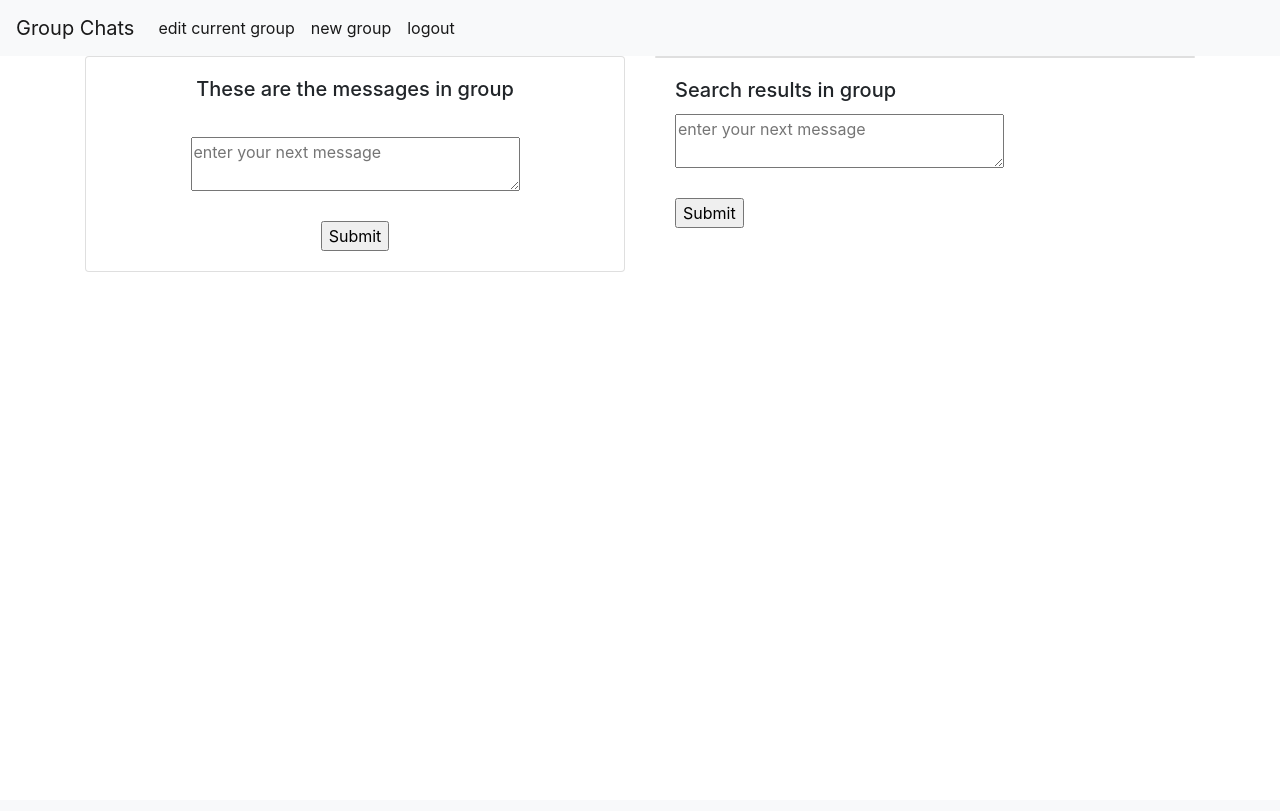
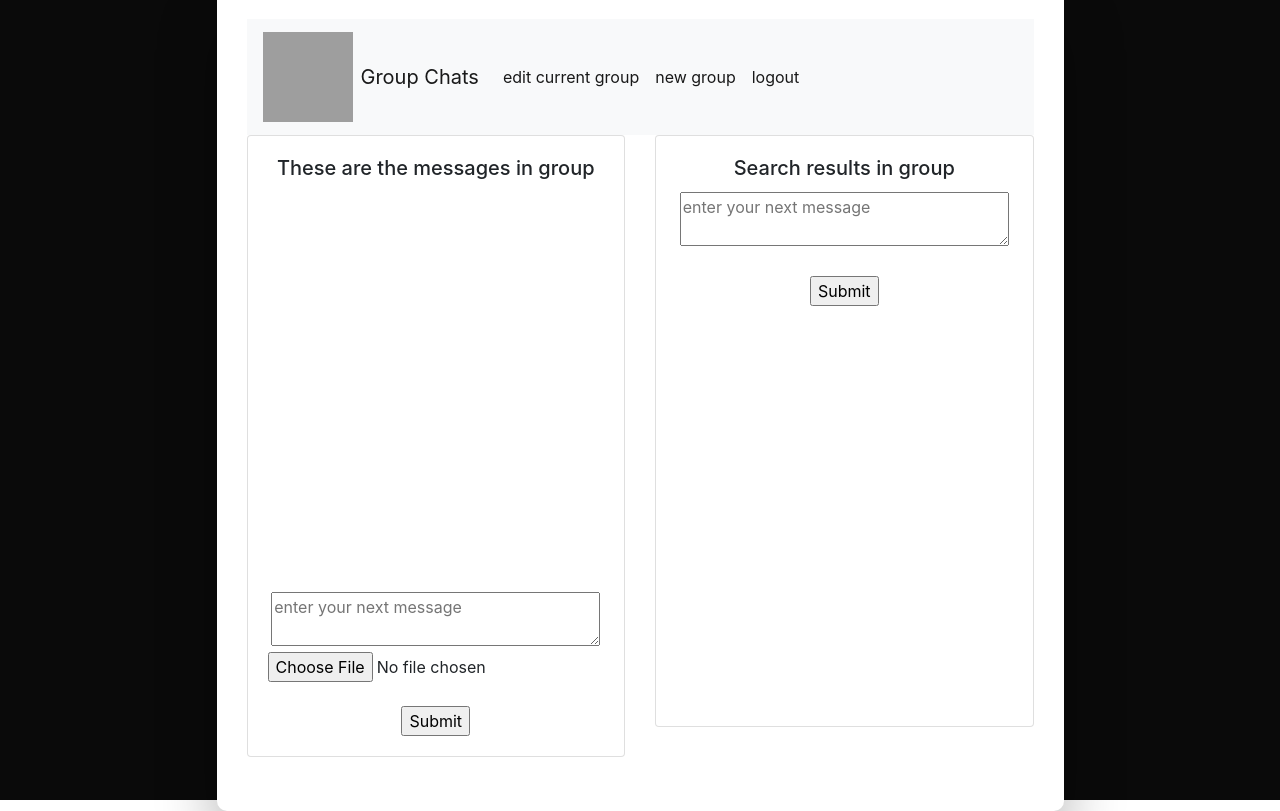
Before and after one commit to khood5/cloudSecProjectGroup3, a Flask app: template templates/home.html in a window 1280 px wide. Before the commit the page ends 272 px from the top, so only its background shows below. Run offline with Flask 3, Linux system fonts and the light colour scheme; the template is opened without the code that fills it, so the values that code supplies are empty; some libraries are stand-ins or nearby versions; grey boxes are pictures that could not be loaded.

Commit message:
Updata_May07

```diff
--- a/templates/base.html
+++ b/templates/base.html
@@ -4,11 +4,44 @@
 <head>
     <link rel="stylesheet" href="https://cdn.jsdelivr.net/npm/bootstrap@4.3.1/dist/css/bootstrap.min.css"
         integrity="sha384-ggOyR0iXCbMQv3Xipma34MD+dH/1fQ784/j6cY/iJTQUOhcWr7x9JvoRxT2MZw1T" crossorigin="anonymous">
+    <style>
+        .wrapper {
+            display: flex;
+            align-items: center;
+            justify-content: center;
+            height: 100vh;
+            background-color: #0a0a0a;
+        }
+
+        #content {
+            background-color: #fff;
+            padding: 30px;
+            border-radius: 10px;
+            box-shadow: 0 30px 60px 0 rgba(0, 0, 0, 0.3);
+            margin: 2rem;
+        }
+
+        .navbar-brand {
+            display: flex;
+            align-items: center;
+        }
+
+        .navbar-brand img {
+            width: 90px;
+            height: 90px;
+            margin-right: 8px;
+        }
+    </style>
 </head>
 
 <body>
+    <div class="wrapper">
+        <div id="content">
             <nav class="navbar navbar-expand-lg navbar-light bg-light">
-        <a class="navbar-brand" href="{{url_for('home', gid=None)}}">Group Chats</a>
+                <a class="navbar-brand" href="{{url_for('home', gid=None)}}">
+                    <img src="https://i.postimg.cc/gjtPPQsn/Group-3.png" alt="Group Chats Icon">
+                    Group Chats
+                </a>
                 <button class="navbar-toggler" type="button" data-toggle="collapse" data-target="#navbarNav"
                     aria-controls="navbarNav" aria-expanded="false" aria-label="Toggle navigation">
                     <span class="navbar-toggler-icon"></span>
@@ -36,19 +69,10 @@
             </nav>
 
             <!-- main content -->
-    <div id="content">{% block content %}{% endblock %}</div>
-
+            <div>{% block content %}{% endblock %}</div>
+        </div>
+    </div>
 </body>
 
-
 <script src="https://code.jquery.com/jquery-3.3.1.slim.min.js"
-    integrity="sha384-q8i/X+965DzO0rT7abK41JStQIAqVgRVzpbzo5smXKp4YfRvH+8abtTE1Pi6jizo"
-    crossorigin="anonymous"></script>
-<script src="https://cdn.jsdelivr.net/npm/popper.js@1.14.7/dist/umd/popper.min.js"
-    integrity="sha384-UO2eT0CpHqdSJQ6hJty5KVphtPhzWj9WO1clHTMGa3JDZwrnQq4sF86dIHNDz0W1"
-    crossorigin="anonymous"></script>
-<script src="https://cdn.jsdelivr.net/npm/bootstrap@4.3.1/dist/js/bootstrap.min.js"
-    integrity="sha384-JjSmVgyd0p3pXB1rRibZUAYoIIy6OrQ6VrjIEaFf/nJGzIxFDsf4x0xIM+B07jRM"
-    crossorigin="anonymous"></script>
-
-</html>
+    integrity="sha384-q8i/X+965DzO0rT7abK41JStQIAqVgRVzpbzo5smXKp4YfRvH+8abtTE1Pi6j
--- a/templates/home.html
+++ b/templates/home.html
@@ -1,27 +1,42 @@
 {% extends "base.html" %}
 
 {% block content %}
-<div class="container">
+<style>
+    .chat-box {
+        height: 400px;
+        overflow-y: scroll;
+    }
+</style>
 <div class="row">
     <div class="col-lg-6 mb-4">
         <div class="card text-center">
             <div class="card-body">
                 <h5 class="card-title">These are the messages in group {{ groupName }}</h5>
                 <div id="profile_rightPanel">
-                        <div>
-                            <div id="msgs" class="overflow-auto">
+                    <div class="chat-box bg-white">
+                        <div id="msgs">
                             {%for i in messages%}
-                                <p>{{i[4]}} >> {{i[2]}}</p><br>
+                            <div class="media w-50 mb-3">
+                                <img src="https://i.postimg.cc/gjtPPQsn/Group-3.png" alt="user" width="50" class="rounded-circle">
+                                <div class="media-body ml-3">
+                                    <div class="bg-light rounded py-2 px-3 mb-2">
+                                        <p class="text-small mb-0 text-muted">{{i[4]}} : {{i[2]}}</p><br>
+                                    </div>
+                                    <p class="small text-muted">{{ i[1] }}</p>
+                                    <!-- <p class="small text-muted"><span class="timestamp"></span></p> -->
+                                </div>
+                            </div>
                             {%endfor%}
                             <br>
                         </div>
                     </div>
-                        <form action="/add" method="post">
-                            <textarea name="message" rows="2" cols="30"
-                                placeholder="enter your next message"></textarea>
+                    <form action="/add" method="post" enctype="multipart/form-data">
+                        <textarea name="message" rows="2" cols="30" placeholder="enter your next message"></textarea>
+                        <br>
+                        <input type="file" id="file" name="file" accept="image/*,video/*">
+                        <br><br>
                         <input type="hidden" id="uid" name="uid" value="{{current_user.id}}">
                         <input type="hidden" id="gid" name="gid" value="{{current_group}}">
-                            <br><br>
                         <input type="submit">
                     </form>
                 </div>
@@ -30,22 +45,29 @@
     </div>
     <div class="col-lg-6 mb-4">
         <div class="card text-center">
-
-            </div>
             <div class="card-body">
                 <h5 class="card-title">Search results in group {{ groupName }}</h5>
-                <div>
                 <form action="/home" method="post">
                     <textarea name="words" rows="2" cols="30" placeholder="enter your next message"></textarea>
                     <input type="hidden" id="gid" name="gid" value="{{current_group}}">
                     <br><br>
                     <input type="submit">
                 </form>
+                <div class="chat-box bg-white">
                     <div id="searchResults">
-                        {%for i in searchResults%}
-                        <p>{{i[4]}} >> {{i[2]}}</p><br>
-                        {%endfor%}
-                        <br>
+                        {% for i in searchResults %}
+                        <div class="media w-50 mb-3">
+                            <img src="https://i.postimg.cc/gjtPPQsn/Group-3.png" alt="user" width="50" class="rounded-circle">
+                            <div class="media-body ml-3">
+                                <div class="bg-light rounded py-2 px-3 mb-2">
+                                    <p class="text-small mb-0 text-muted">{{ i[4] }} : {{ i[2] }}</p>
+                                </div>
+                                <p class="small text-muted">{{ i[1] }}</p>
+                                <!-- <p class="small text-muted"><span class="timestamp"></span></p>   -->
+                                <!-- result: [('1', '2023-05-06 12:39:40', '1')] -->
+                            </div>
+                        </div>
+                        {% endfor %}
                     </div>
                 </div>
             </div>
@@ -54,4 +76,11 @@
 </div>
 {% endblock %}
 
+{% block scripts %}
+<script>
+    var dt = new Date();
+    document.getElementById("datetime").innerHTML = dt.toLocaleString();
+    </script>
+{% endblock %}
+
 </html>
```
Also changed, not shown: templates/login.html (+61 -19 lines). Lines whose indentation alone changed are shown as unchanged.
